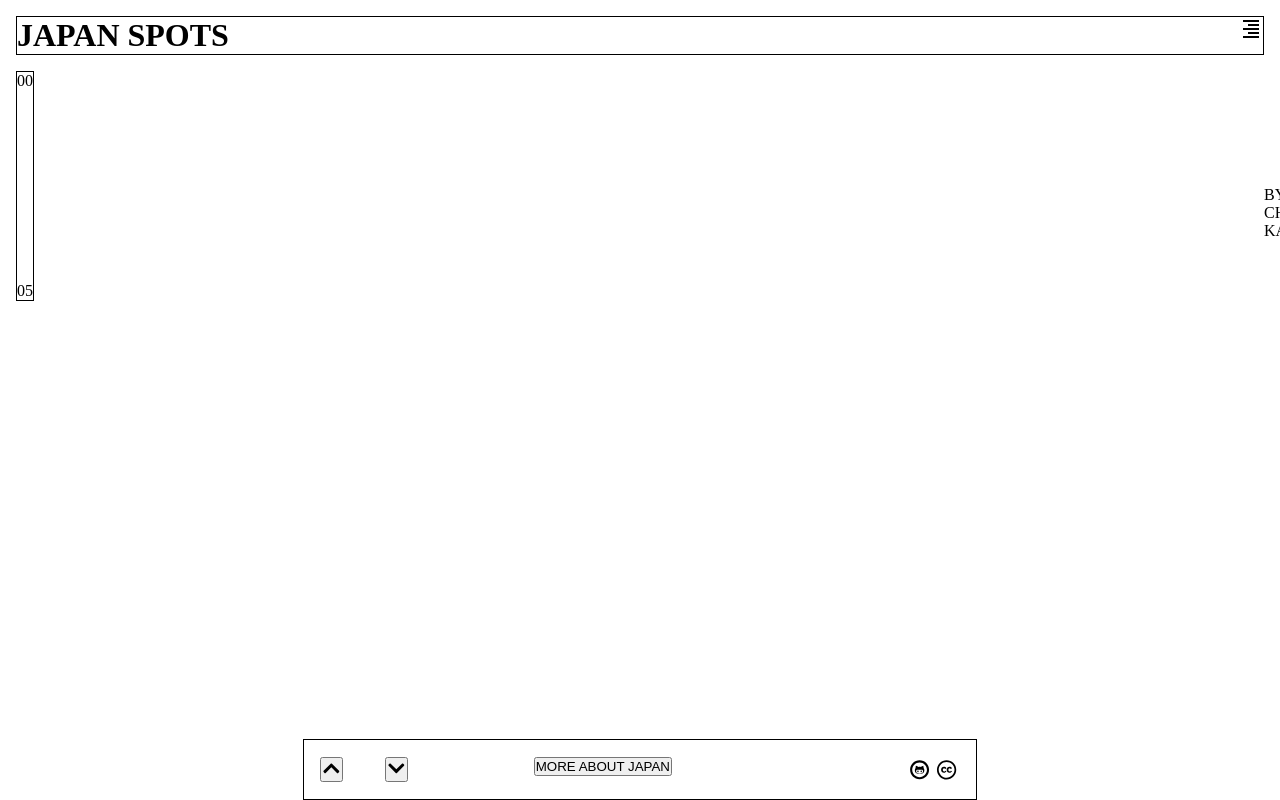
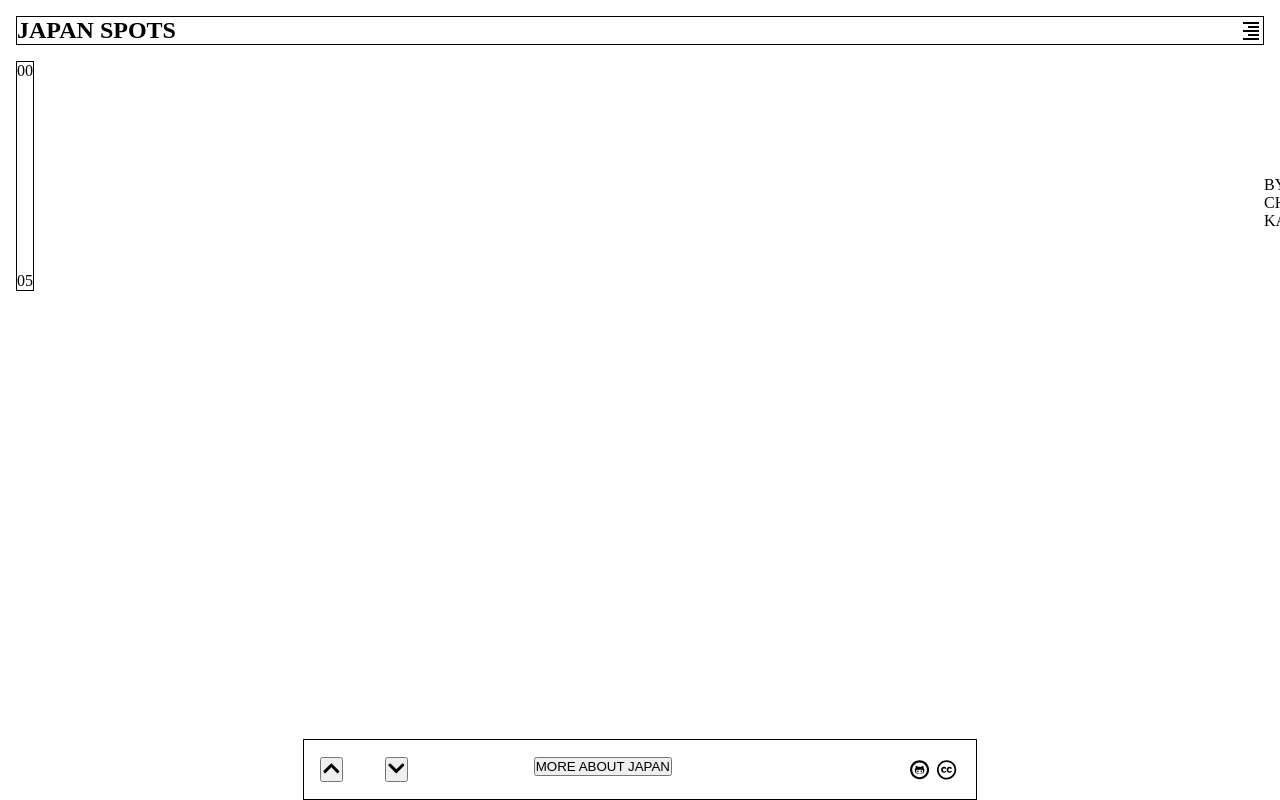
Before and after one commit to 25Ericcheong/binq, a React (Create React App) app: page / in a window 1280 px wide. Shown: the top 800 px of the page. Built offline with nearby package versions, Linux system fonts and the light colour scheme.

Commit message:
styling to center icons and ensuring code consistency

```diff
--- a/src/App.tsx
+++ b/src/App.tsx
@@ -1,10 +1,9 @@
 import "./app.scss";
-
-import React, { useState } from "react";
 
 import { Footer } from "./footer/Footer";
 import { Header } from "./header/Header";
 import { LeftSideBar } from "./left-side-bar/LeftSideBar";
+import { useState } from "react";
 
 function App() {
   const [menuClicked, setMenuClicked] = useState(false);
@@ -12,7 +11,9 @@ function App() {
 
   return (
     <div id="app">
-      <Header menuClicked={menuClicked} setMenuClicked={setMenuClicked} />
+      <section id="header">
+        <Header menuClicked={menuClicked} setMenuClicked={setMenuClicked} />
+      </section>
       <body>
         <section id="side-bars">
           <div>
--- a/src/header/Header.tsx
+++ b/src/header/Header.tsx
@@ -13,7 +13,7 @@ export const Header: React.FunctionComponent<Props> = ({
   setMenuClicked,
 }) => {
   return (
-    <div className="header">
+    <div className="header-body">
       <div>
         <h1>JAPAN SPOTS</h1>
         <IconContext.Provider value={{ size: "1.5em" }}>
--- a/src/header/header.scss
+++ b/src/header/header.scss
@@ -1,7 +1,8 @@
-.header {
+.header-body {
   div {
     display: flex;
     justify-content: space-between;
+    align-items: center;
   }
 
   margin: 1em 1em 0 1em;
```
